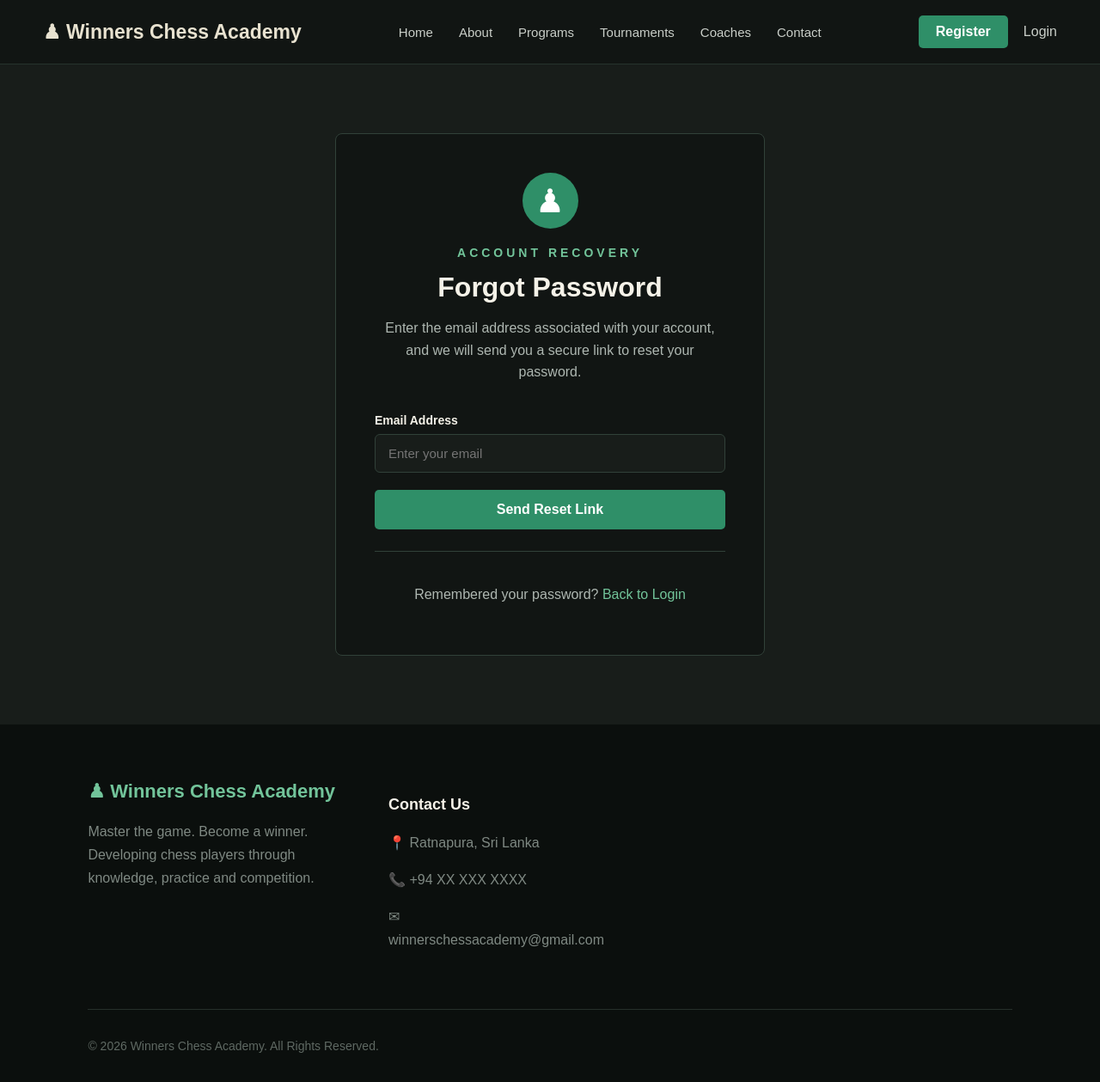
After one commit to PubuduRamanayaka/winners-chess-academy, a Flask app: page /forgot-password in a window 1280 px wide. The commit adds this page. Shown: the whole page at 86% size. Run offline with Flask 3, Linux system fonts and the light colour scheme; some libraries are stand-ins or nearby versions.

Commit message:
Add forgot password request page and email sender

```diff
--- a/app.py
+++ b/app.py
@@ -1,12 +1,18 @@
 import os
 import sqlite3
 import psycopg2
-from flask import Flask, render_template, request, redirect, session, url_for
+import smtplib
+from email.mime.text import MIMEText
+from itsdangerous import URLSafeTimedSerializer
+from flask import Flask, render_template, request, redirect, session, url_for, flash
 from werkzeug.security import generate_password_hash, check_password_hash
 from authlib.integrations.flask_client import OAuth
 
 app = Flask(__name__)
 app.secret_key = os.environ.get("SECRET_KEY", "fallback_local_secret_key")
+
+# Initialize the secure token generator using your Flask secret key
+s = URLSafeTimedSerializer(app.secret_key)
 
 # --- Google OAuth Configuration ---
 oauth = OAuth(app)
@@ -292,5 +298,49 @@ def register():
     return render_template("register.html")
 
 
+# --- Password Reset Handlers ---
+@app.route('/forgot-password', methods=['GET', 'POST'])
+def forgot_password():
+    if request.method == 'POST':
+        email = request.form.get('email')
+
+        # 1. Generate a secure reset token
+        token = s.dumps(email, salt='password-reset-salt')
+
+        # 2. Build the full URL for the reset link
+        reset_url = url_for('reset_password', token=token, _external=True)
+
+        # 3. Configure the email
+        sender_email = "winnerschessacademysl@gmail.com"
+        app_password = os.environ.get("MAIL_APP_PASSWORD")
+
+        msg = MIMEText(f"Click the link below to reset your password:\n\n{reset_url}\n\nIf you did not request this, please ignore this email.")
+        msg['Subject'] = 'Password Reset - Winners Chess Academy'
+        msg['From'] = sender_email
+        msg['To'] = email
+
+        # 4. Connect to Google and send the email
+        try:
+            server = smtplib.SMTP('smtp.gmail.com', 587)
+            server.starttls()
+            server.login(sender_email, app_password)
+            server.sendmail(sender_email, email, msg.as_string())
+            server.quit()
+
+            flash('If an account exists with that email, a reset link has been sent.', 'success')
+        except Exception as e:
+            flash('Error sending email. Please try again later.', 'error')
+            print(f"Mail Error: {e}")
+
+        return redirect(url_for('forgot_password'))
+
+    return render_template('forgot_password.html')
+
+
+@app.route('/reset-password/<token>', methods=['GET', 'POST'])
+def reset_password(token):
+    return f"We successfully generated a token! The token is: {token} <br><br> (We will build the actual reset form next.)"
+
+
 if __name__ == "__main__":
     app.run(debug=True)
--- /dev/null
+++ b/templates/forgot_password.html
@@ -0,0 +1,94 @@
+<!DOCTYPE html>
+<html lang="en">
+<head>
+    <meta charset="UTF-8">
+    <meta name="viewport" content="width=device-width, initial-scale=1.0">
+    <title>Forgot Password | Winners Chess Academy</title>
+    <link rel="stylesheet" href="/static/style.css">
+</head>
+<body>
+
+    <!-- Navigation -->
+    <nav class="navbar">
+        <div class="logo">♟ Winners Chess Academy</div>
+        <div class="nav-links">
+            <a href="/index">Home</a>
+            <a href="/about">About</a>
+            <a href="/programs">Programs</a>
+            <a href="/tournaments">Tournaments</a>
+            <a href="/coaches">Coaches</a>
+            <a href="/contact">Contact</a>
+        </div>
+        <div class="user-options">
+            {% if session.get('user_email') %}
+                <a href="/dashboard">Dashboard</a>
+                <a href="/profile">Profile</a>
+                <a href="/settings" aria-label="Settings">⚙</a>
+                <a href="/logout" id="logoutButton" class="logout-button">Logout</a>
+            {% else %}
+                <a href="/register">Register</a>
+                <a href="/login">Login</a>
+            {% endif %}
+        </div>
+    </nav>
+
+    <!-- Forgot Password Form -->
+    <main class="auth-page">
+        <div class="auth-container">
+            <div class="auth-header">
+                <div class="auth-logo">♟</div>
+                <p class="section-label">ACCOUNT RECOVERY</p>
+                <h1>Forgot Password</h1>
+                <p>Enter the email address associated with your account, and we will send you a secure link to reset your password.</p>
+            </div>
+
+            <form id="forgotPasswordForm" action="/forgot-password" method="POST">
+                <div class="form-group">
+                    <label for="resetEmail">Email Address</label>
+                    <input type="email" id="resetEmail" name="email" placeholder="Enter your email" required>
+                </div>
+
+                <button type="submit" class="primary-button auth-button">
+                    Send Reset Link
+                </button>
+
+                <!-- Flashed Messages for Success/Error -->
+                {% with messages = get_flashed_messages(with_categories=true) %}
+                  {% if messages %}
+                    {% for category, message in messages %}
+                      <p class="form-status" style="margin-top: 15px; text-align: center; color: {% if category == 'success' %}green{% else %}red{% endif %};">
+                        {{ message }}
+                      </p>
+                    {% endfor %}
+                  {% endif %}
+                {% endwith %}
+            </form>
+
+            <div class="auth-footer">
+                <p>Remembered your password? <a href="/login">Back to Login</a></p>
+            </div>
+        </div>
+    </main>
+
+    <!-- Footer -->
+    <footer class="footer">
+        <div class="footer-content">
+            <div class="footer-about">
+                <div class="footer-logo">♟ Winners Chess Academy</div>
+                <p>Master the game. Become a winner. Developing chess players through knowledge, practice and competition.</p>
+            </div>
+            <div class="footer-contact">
+                <h3>Contact Us</h3>
+                <p>📍 Ratnapura, Sri Lanka</p>
+                <p>📞 +94 XX XXX XXXX</p>
+                <p>✉ winnerschessacademy@gmail.com</p>
+            </div>
+        </div>
+        <div class="footer-bottom">
+            <p>© 2026 Winners Chess Academy. All Rights Reserved.</p>
+        </div>
+    </footer>
+
+    <script src="/static/script.js"></script>
+</body>
+</html>
--- a/templates/login.html
+++ b/templates/login.html
@@ -145,7 +145,7 @@
                     </div>
 
 
-                    <a href="#" id="forgotPassword">
+                    <a href="/forgot-password" id="forgotPassword">
                         Forgot Password?
                     </a>
 
```
